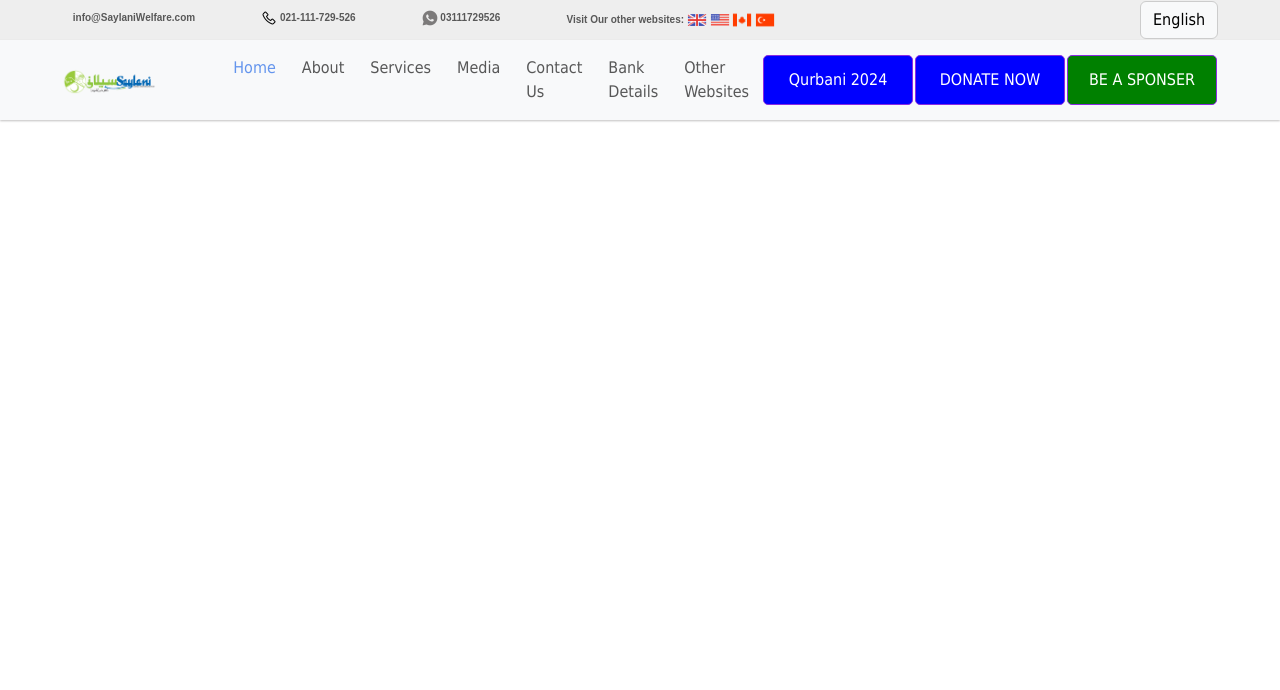
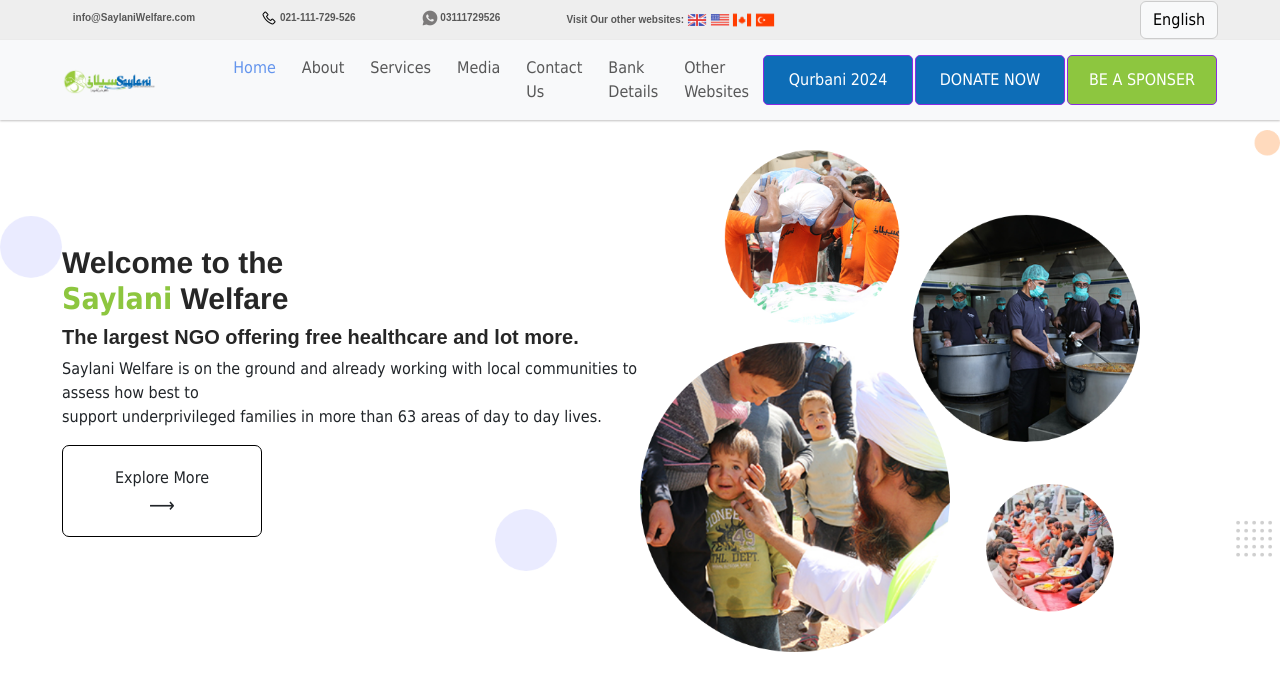
Before and after one commit to Mohib-Digital/html-css-bootstrap-project, a plain HTML site: page index.html in a window 1280 px wide. Drawn offline with nearby package versions, Linux system fonts and the light colour scheme.

Commit message:
add few codes

```diff
--- a/assets/css/style.css
+++ b/assets/css/style.css
@@ -63,11 +63,11 @@
         }
 
         .blue-button {
-            background-color: blue;
+            background-color: #0D6DB7;
         }
 
         .green-button {
-            background-color: green;
+            background-color: #8DC63F;
         }
 
         .button-container {
@@ -81,3 +81,32 @@
             margin: 0 5px;
 
         }
+
+ /* fst_section */
+ .fstSec_container {
+    display: flex;
+    justify-content: space-between;
+    align-items: center;
+}
+
+.text_contents {
+    width: 50%; /* Adjust as needed for your content */
+    margin-left: 50px;
+  }
+
+  .fstSection_imgDiv {
+    width: 50%; /* Adjust as needed for the image */
+    margin-right: 50px;
+    margin-top: 20px;
+  }
+
+.div4 {
+    display: flex;
+    justify-content: center;
+    align-items: center;
+    border: 1px solid black;
+    width: 200px;
+    border-radius: 7px;
+    text-align: center;
+    padding-top: 20px;
+}
--- a/index.html
+++ b/index.html
@@ -97,6 +97,66 @@
           </nav>
     </header>
 
+    <!-- img and content section -->
+
+    <section class="fst-section" style="background-image: url(./assets/img-icons/carousal_background.d77d94e41c5a71ae581f.png); background-repeat: no-repeat; background-size: contain; background-position: centers;  margin-top: 10px;">
+      <div class="container-fluid fstSec_container">
+        <div class="text_contents">
+          <div class="div1">
+            <h1 class="fstSection_h1" style="font-size: 30px; font-weight: bold; font-family: 'Franklin Gothic Medium', 'Arial Narrow', Arial, sans-serif; color: #000000D9;">Welcome to the <br>
+            <span style="color: #8DC63F;">Saylani</span> Welfare</h1>
+          </div>
+          <div class="div2">
+            <h3 class="fstSection_h3" style="font-weight: bold; font-family: sans-serif; color: #000000D9; font-size: 20px;">The largest NGO offering free healthcare and lot more.</h3>
+          </div>
+          <div class="div3">
+            <p class="fstSection_p1">Saylani Welfare is on the ground and already working with local communities to assess how best to <br> support underprivileged families in more than 63 areas of day to day lives.</p>
+          </div>
+          <div class="div4">
+            <p class="fstSection_p2">Explore More <br>
+              <span style="font-size: 20px; font-weight: 100px;">&#10230;</span>
+            </p>
+            <!-- <img src style="font-size: 30px;"="./assets/img-icons/icons8-arrow-20.png" alt=""> -->
+          </div>
+        </div>
+        <div class="fstSection_imgDiv">
+          <img src="./assets/img-icons/38.png" alt="" width="500px">
+        </div>
+      </div>
+    </section>
+
+    <!-- btnS-section -->
+    <section>
+
+    </section>
+
+
+
+
+
+
+
+
+
+
+
+
+
+
+
+
+
+
+
+
+
+
+
+
+
+
+
+
 
 
 
```
Also changed, not shown: assets/img-icons/icons8-arrow-20.png (added).
